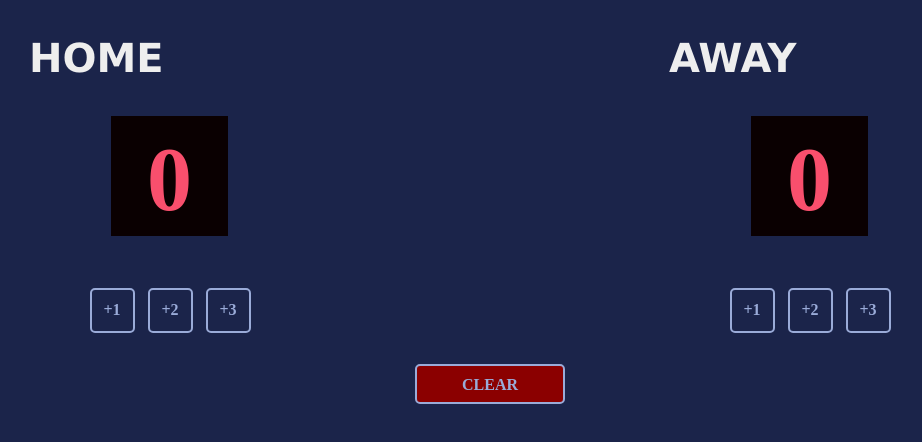
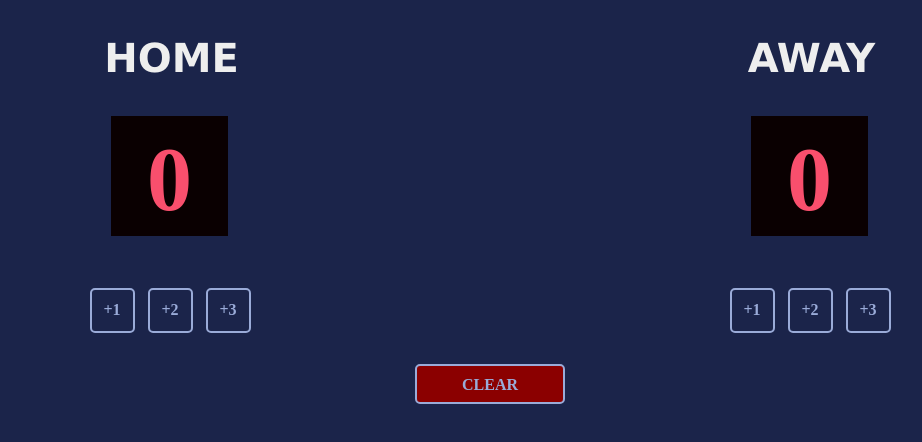
Before and after one commit to KasTheDev/Scoreboard, a plain HTML site: page index.html in a window 1280 px wide. Shown: the whole page, without its empty margins (150-1072 px from the left). Drawn offline with nearby package versions, Linux system fonts and the light colour scheme; a web font is replaced by a local one.

Commit message:
update to margin

```diff
--- a/index.css
+++ b/index.css
@@ -15,7 +15,8 @@ font-style: normal;
 font-weight: 700;
 font-size: 40px;
 line-height: 36px;
-text-align: left;
+margin-left: 68px;
+text-align: center;
 color: #EEEEEE;
 
 }
```
